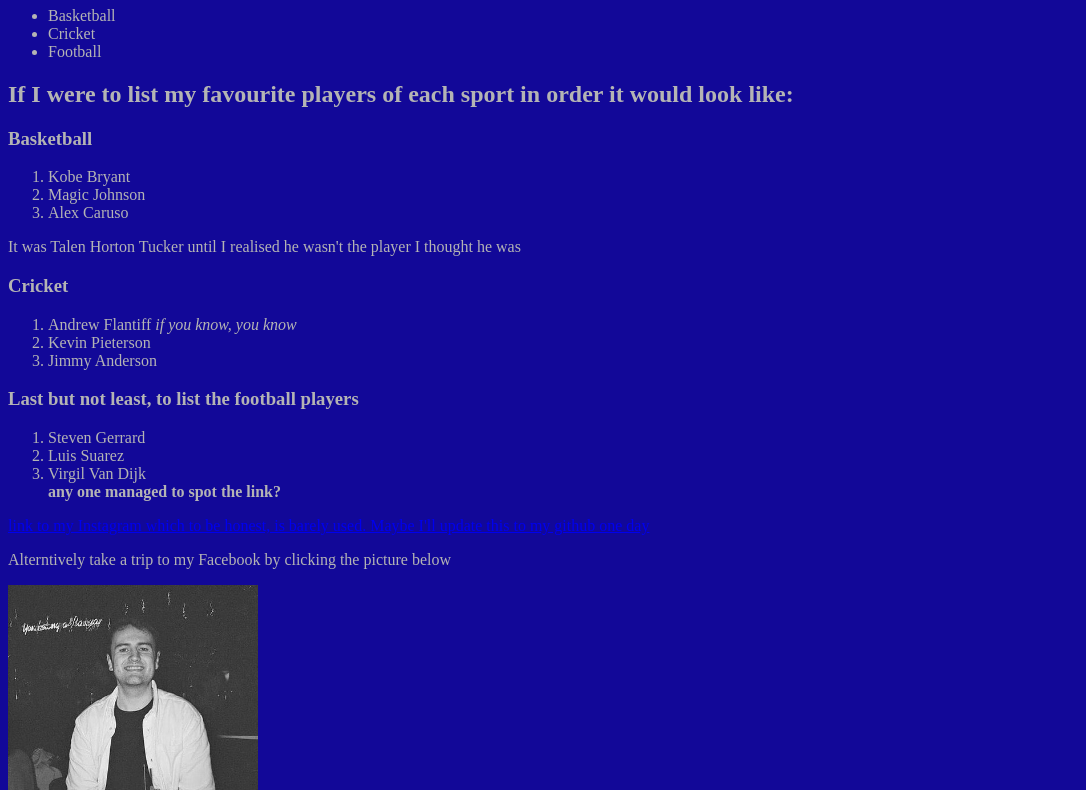
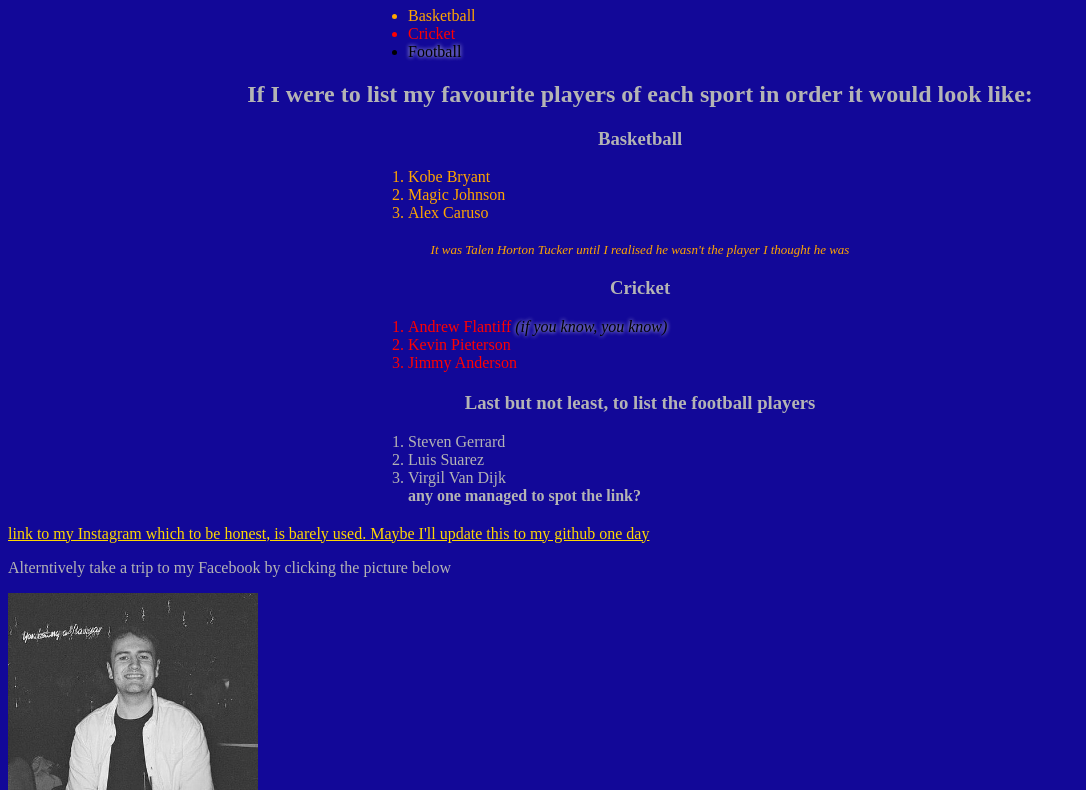
Before and after one commit to Berwick97/Personal-Web-Page, a plain HTML site: page index.html in a window 1280 px wide. Shown: the part 171-961 px from the top of the page, without its empty margins (0-1086 px from the left). Drawn offline with Linux system fonts and the light colour scheme.

Commit message:
Update on the CSS. Finishing for the day. Mainly adding in colours and beginning to format the places on the pages for text

```diff
--- a/index.html
+++ b/index.html
@@ -8,33 +8,38 @@
     </head>
 
 
-    <body class="body-background">
+    <body class="whole-page">
      <h1>Welcome to my Odin Project Warmup Website!</h1>
-     <p>This will be my third go at trying to learn to code, but this time we're doing it <em>properly</em>, I guess?</p>
+     <p class="tagline">This will be my third go at trying to learn to code, but this time we're doing it <em>properly</em>, I guess?</p>
     <!-- This is so I could pracitce the shortcut of ctrl forwards slash to create a comment -->
       <h1>My favourite sports in no particular order</h1>
-      <ul>
-        <li>Basketball</li>
-        <li>Cricket</li>
-        <li>Football</li>
+      <ul class="list-organisation" id="unordered">
+        <div class="Basketball">
+        <li>Basketball</li></div>
+        <div class="Cricket"><li>Cricket</li></div>
+        <div class="football"><li>Football</li></div>
       </ul>
      <h2>If I were to list my favourite players of each sport in order it would look like:
             </h2>
             <h3>Basketball</h3>
-            <ol>
+            <ol class="list-organisation" id="ordered">
+                <div class="Basketball">
                 <li>Kobe Bryant</li>
                 <li>Magic Johnson</li>
                 <li>Alex Caruso</li>
+                </div>
             </ol>
-            <p>It was Talen Horton Tucker until I realised he wasn't the player I thought he was</p>
+            <p class="tht">It was Talen Horton Tucker until I realised he wasn't the player I thought he was</p>
             <h3>Cricket</h3>
-            <ol>
-                <li>Andrew Flantiff <em>if you know, you know</em></li>
+            <ol class="list-organisation" id="ordered-cricket">
+               <div class="Cricket">
+                <li>Andrew Flantiff <em id="emphasis">(if you know, you know)</em></li>
                 <li>Kevin Pieterson</li>
                 <li>Jimmy Anderson</li>
+               </div>
                 </ol>
             <h3>Last but not least, to list the football players</h3>
-            <ol>
+            <ol class="list-organisation" id="ordered football">
                 <li>Steven Gerrard</li>
                 <li>Luis Suarez</li>
                 <li>Virgil Van Dijk</li>
--- a/styles.css
+++ b/styles.css
@@ -1,7 +1,36 @@
-.body-background, .footer-background {
+.whole-page, .footer-background {
     background-color: #120898;
     color: rgba( 180, 180, 180, 1);
+    max-width: auto;
 }
-h1, .tagline {
+h1, .tagline, h2, h3, .tht {
     text-align: center;
 }
+.list-organisation {
+    padding-left: 25pc;
+    margin-bottom: 20px;
+}
+.Basketball, .tht {
+    color: orange;
+}
+.Cricket {
+    color: red;
+}
+.football, #emphasis {
+    color: black;
+    outline-color: white;
+    text-shadow: 0px 0px 4px white;
+}
+.tht {
+    font-style: italic;
+    font-size: small;
+}
+a {
+    color: gold;
+}
+a:hover {
+    color:rgba(237, 249, 147, 1);
+}
+a:visited {
+    color:pink
+}
```
